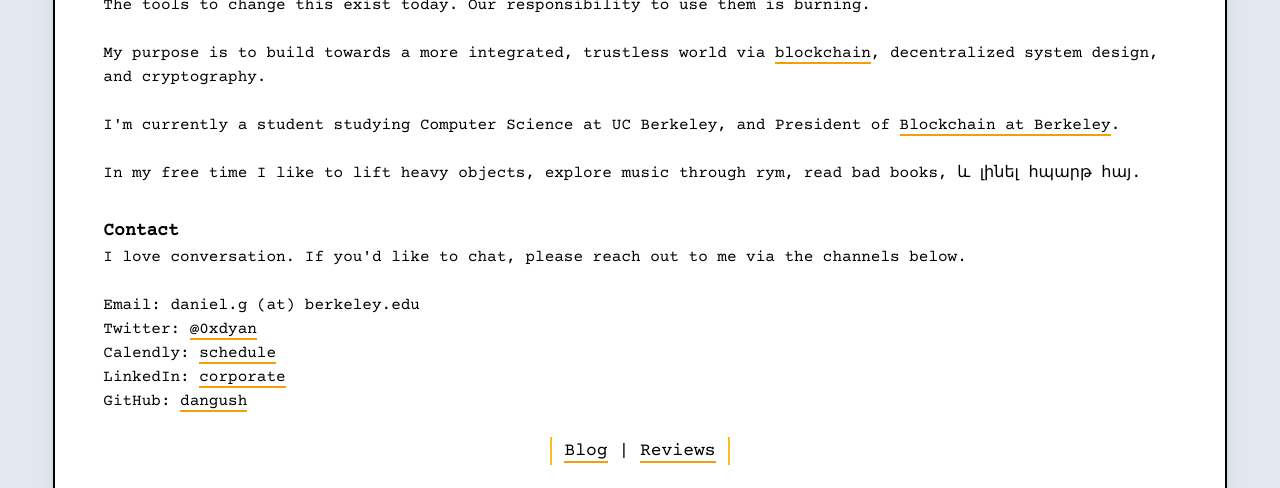
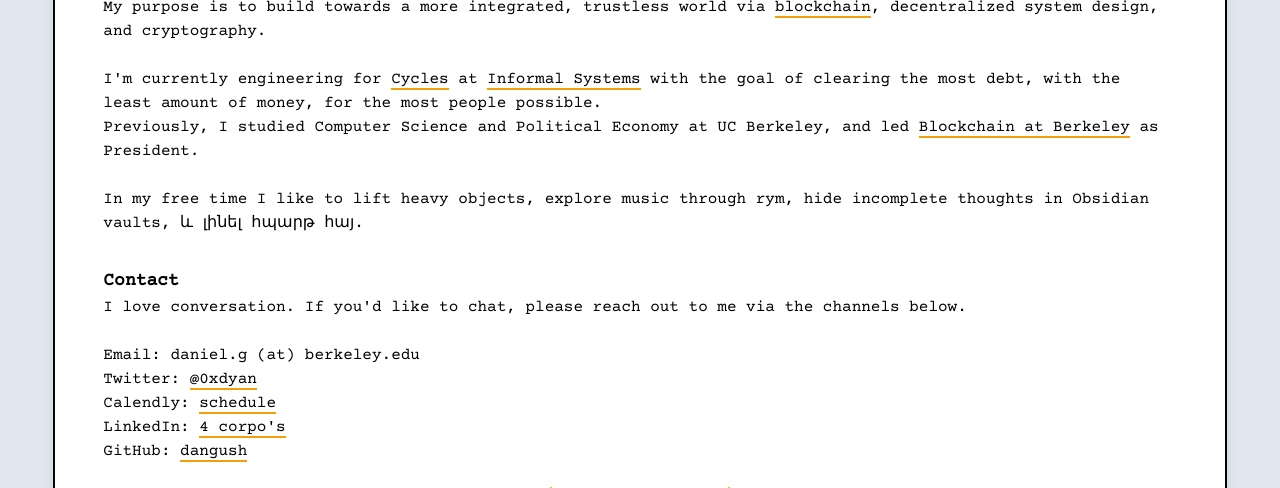
Before and after one commit to dangush/website, a Next.js app: page / in a window 1280 px wide. Shown: the part 211-699 px from the top of the page. Built offline with nearby package versions, Linux system fonts and the light colour scheme.

Commit message:
update index copy

```diff
--- a/components/LinkTo.js
+++ b/components/LinkTo.js
@@ -1,8 +1,9 @@
-
 export default function LinkTo({href, children }) {
     return (
         <a className="hover:cursor-pointer hover:bg-amber-500 border-b-2 border-amber-500 hover:border-black hover:text-white"
-            href={href}>
+            href={href}
+            target="_blank"
+            rel="noopener noreferrer">
         {children}
         </a>
     )
--- a/pages/index.tsx
+++ b/pages/index.tsx
@@ -28,11 +28,14 @@
           </p>
           <br/>
           <p className="">
-            I'm currently a student studying Computer Science at UC Berkeley, and President of <LinkTo href={"https://blockchain.berkeley.edu"}>Blockchain at Berkeley</LinkTo>.
+            I'm currently engineering for <LinkTo href={"https://cycles.money"}>Cycles</LinkTo> at <LinkTo href={"https://informal.systems"}>Informal Systems</LinkTo> with the goal of clearing the most debt, with the least amount of money, for the most people possible.
+          </p>
+          <p>
+            Previously, I studied Computer Science and Political Economy at UC Berkeley, and led <LinkTo href={"https://blockchain.berkeley.edu"}>Blockchain at Berkeley</LinkTo> as President.
           </p>
           <br/>
           <p>
-            In my free time I like to lift heavy objects, explore music through rym, read bad books, և լինել հպարթ հայ.
+            In my free time I like to lift heavy objects, explore music through rym, hide incomplete thoughts in Obsidian vaults, և լինել հպարթ հայ.
           </p>
           <br/>
           <h2 className="mt-2 text-lg font-semibold">Contact</h2>
@@ -41,7 +44,7 @@
           <p>Email: daniel.g (at) berkeley.edu</p>
           <p>Twitter: <LinkTo href="https://www.twitter.com/0xdyan">@0xdyan</LinkTo></p>
           <p>Calendly: <LinkTo href="https://calendly.com/dangush">schedule</LinkTo></p>
-          <p>LinkedIn: <LinkTo href="https://www.linkedin/in/danielgushchyan">corporate</LinkTo></p>
+          <p>LinkedIn: <LinkTo href="https://www.linkedin.com/in/danielgushchyan">4 corpo's</LinkTo></p>
           <p>GitHub: <LinkTo href="https://www.github.com/dangush">dangush</LinkTo></p>
           <br/>
           <div className="text-center">
```
